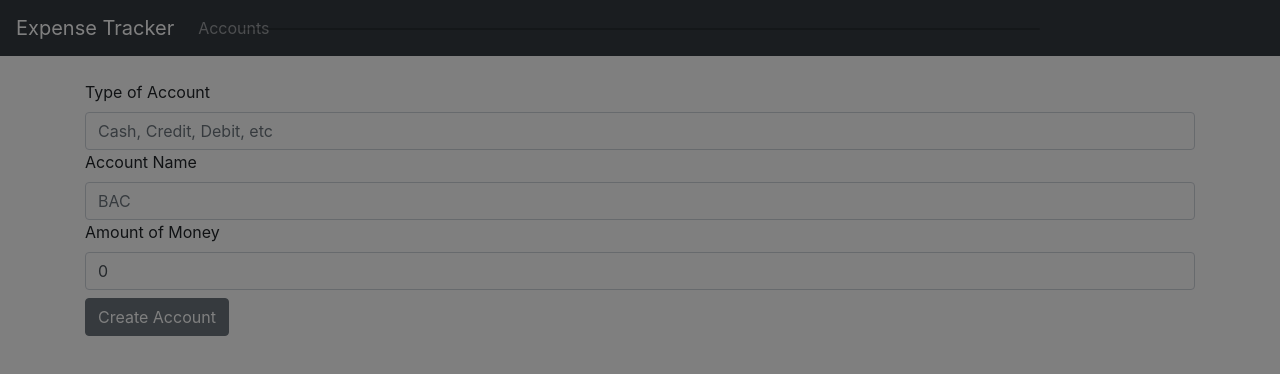
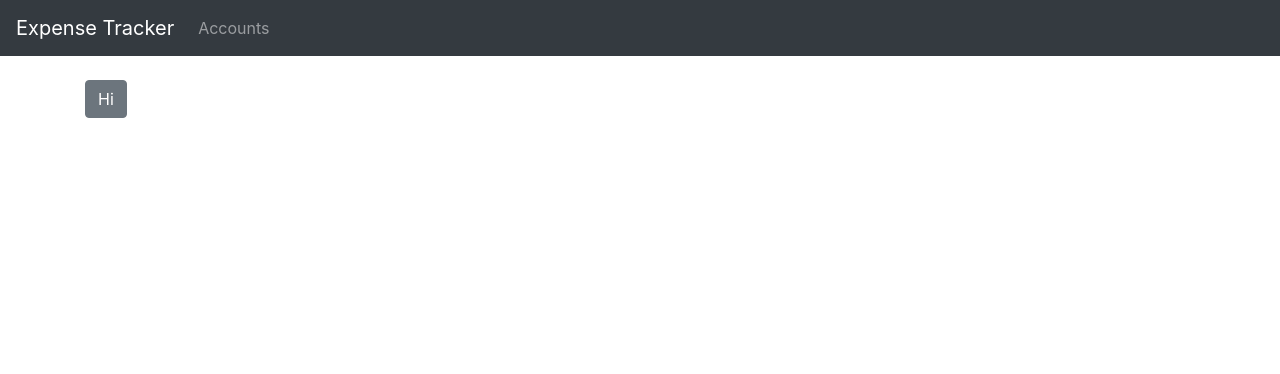
Before and after one commit to leonard1on/expense_tracker, a React (Create React App) app in the folder frontend/: page /accounts in a window 1280 px wide. Shown: the top 374 px of the page. Built offline with nearby package versions, Linux system fonts and the light colour scheme.

Commit message:
Created modal for new accounts

```diff
--- a/frontend/src/Views/Accounts.js
+++ b/frontend/src/Views/Accounts.js
@@ -19,6 +19,7 @@ const Accounts = () => {
 
   const [newAccount, setNewAccount] = useState(defaultAccount);
   const [modal, setModal] = useState(false);
+  const toggle = () => setModal(!modal);
 
   const onChangeHandler = (event) => {
     setNewAccount((prev) => ({
@@ -33,9 +34,32 @@ const Accounts = () => {
 
   return (
     <Container>
-      <Modal size="lg" isOpen></Modal>
-      <AccountForm account={newAccount} onChangeHandler={onChangeHandler} />
-      <Button className="Button">Create Account</Button>
+      <Modal
+        size="lg"
+        isOpen={modal}
+        toggle={toggle}
+        onClosed={() => setNewAccount(defaultAccount)}
+      >
+        <ModalHeader toggle={toggle}>Create New Account</ModalHeader>
+        <ModalBody>
+          <AccountForm account={newAccount} onChangeHandler={onChangeHandler} />
+        </ModalBody>
+        <ModalFooter>
+          <Button color="primary" className="Button" onClick={() => {}}>
+            Create Account
+          </Button>
+          <Button
+            color="danger"
+            className="Button"
+            onClick={() => {
+              toggle();
+            }}
+          >
+            Cancel
+          </Button>
+        </ModalFooter>
+      </Modal>
+      <Button onClick={toggle}>Hi</Button>
     </Container>
   );
 };
```
